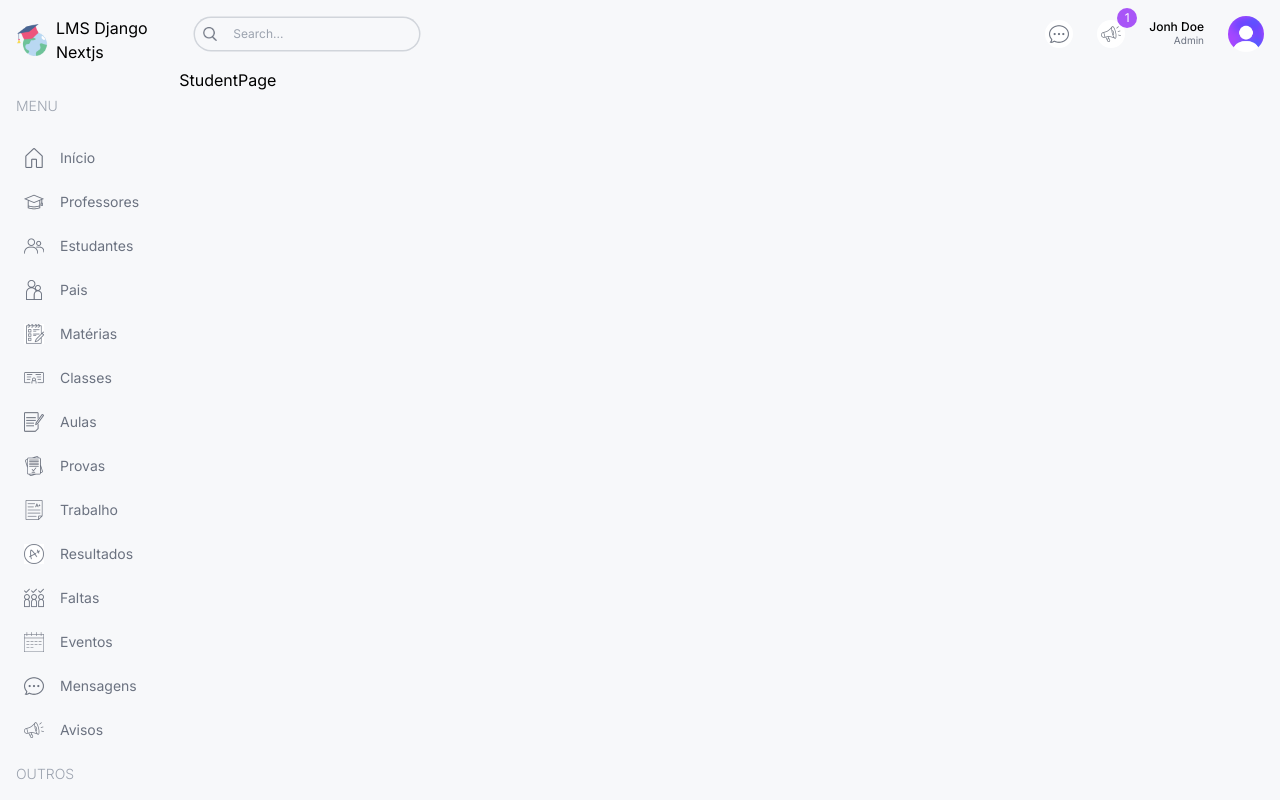
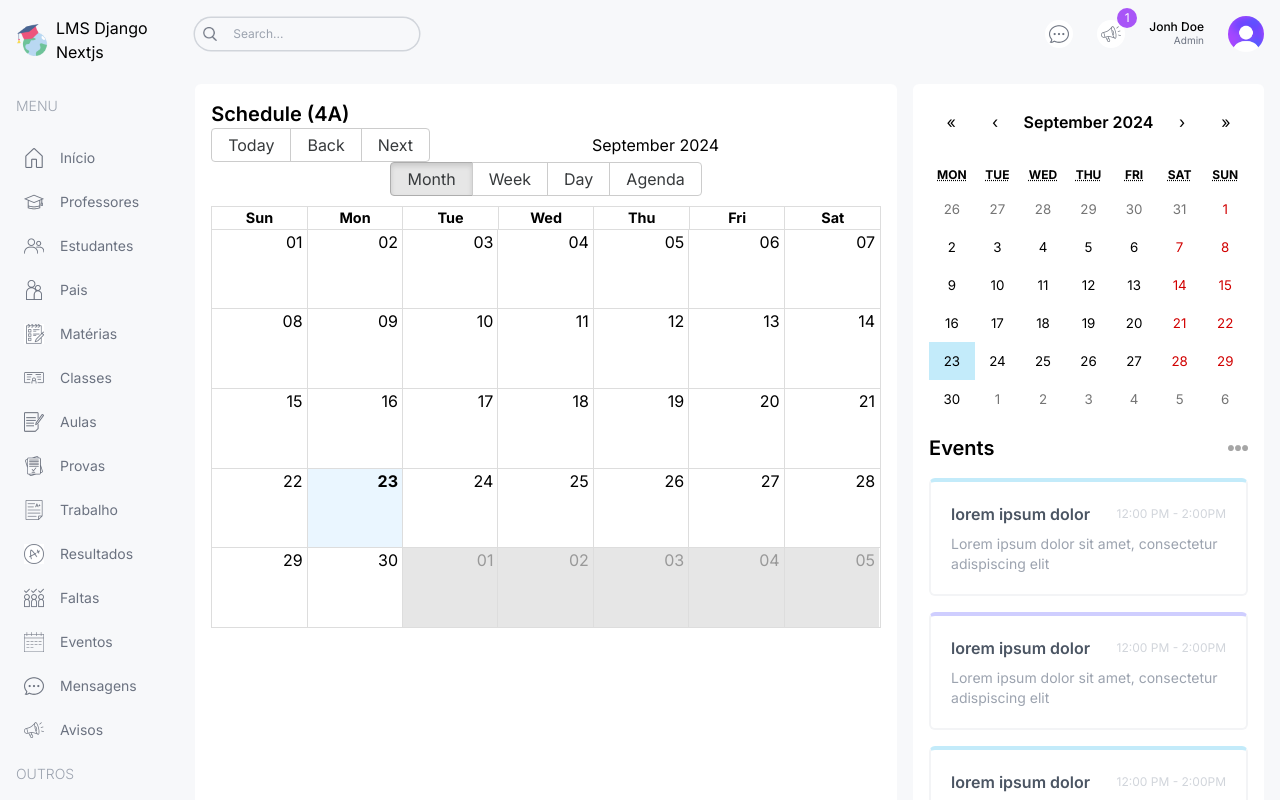
Before and after one commit to Giovanne-V1ctor/LMS-Nextjs-Django-, a Next.js app in the folder lms_escola/: page /dashboard/student in a window 1280 px wide. Shown: the top 800 px of the page. Built offline with nearby package versions, Linux system fonts and the light colour scheme.

Commit message:
comitando

```diff
--- a/lms_escola/package.json
+++ b/lms_escola/package.json
@@ -9,8 +9,11 @@
     "lint": "next lint"
   },
   "dependencies": {
+    "@types/react-big-calendar": "^1.8.12",
+    "moment": "^2.30.1",
     "next": "14.2.13",
     "react": "^18",
+    "react-big-calendar": "^1.14.1",
     "react-calendar": "^5.0.0",
     "react-dom": "^18",
     "recharts": "^2.12.7"
--- a/lms_escola/src/app/dashboard/student/page.tsx
+++ b/lms_escola/src/app/dashboard/student/page.tsx
@@ -1,6 +1,24 @@
+import Announcements from "@/components/Announcements"
+import BigCalendar from "@/components/BigCalendar"
+import EventCalendar from "@/components/EventCalendar"
+
 const StudentPage = () => {
   return (
-    <div className=''>StudentPage</div>
+    <div className='p-4 flex gap-4 flex-col xl:flex-row'>
+      {/* LEFT */}
+      <div className="w-full xl:w-2/3 ">
+        <div className="h-full bg-white p-4 rounded-md">
+          <h1 className="text-xl font-semibold">Schedule (4A)</h1>
+          <BigCalendar/>
+        </div>
+      </div>
+      {/* RIGHT */}
+      <div className="w-full xl:w-1/3 flex flex-col gap-8">
+        <EventCalendar/>
+        <Announcements/>
+      </div>
+
+    </div>
   )
 }
 
--- /dev/null
+++ b/lms_escola/src/components/BigCalendar.tsx
@@ -0,0 +1,22 @@
+"use client"
+
+import { Calendar, momentLocalizer } from 'react-big-calendar'
+import moment from 'moment'
+import { calendarEvents } from '@/lib/data';
+import "react-big-calendar/lib/css/react-big-calendar.css"
+
+const localizer = momentLocalizer(moment)
+
+const BigCalendar = () => (
+  <div>
+    <Calendar
+      localizer={localizer}
+      events={calendarEvents}
+      startAccessor="start"
+      endAccessor="end"
+      style={{ height: 500 }}
+    />
+  </div>
+)
+
+export default BigCalendar;
```
Also changed, not shown: 1 other file (tests, documents, lock files or other folders).
